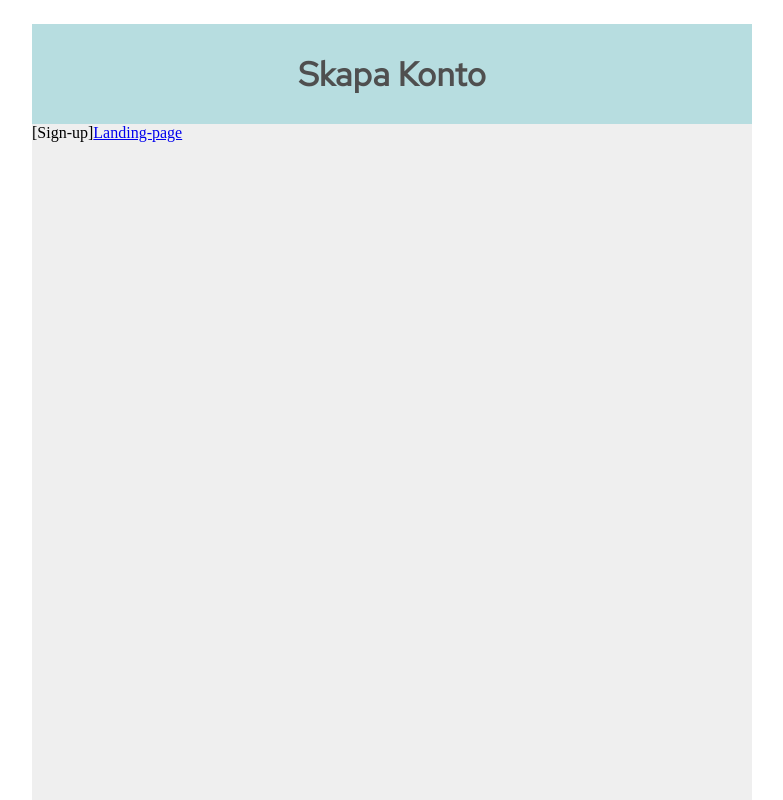
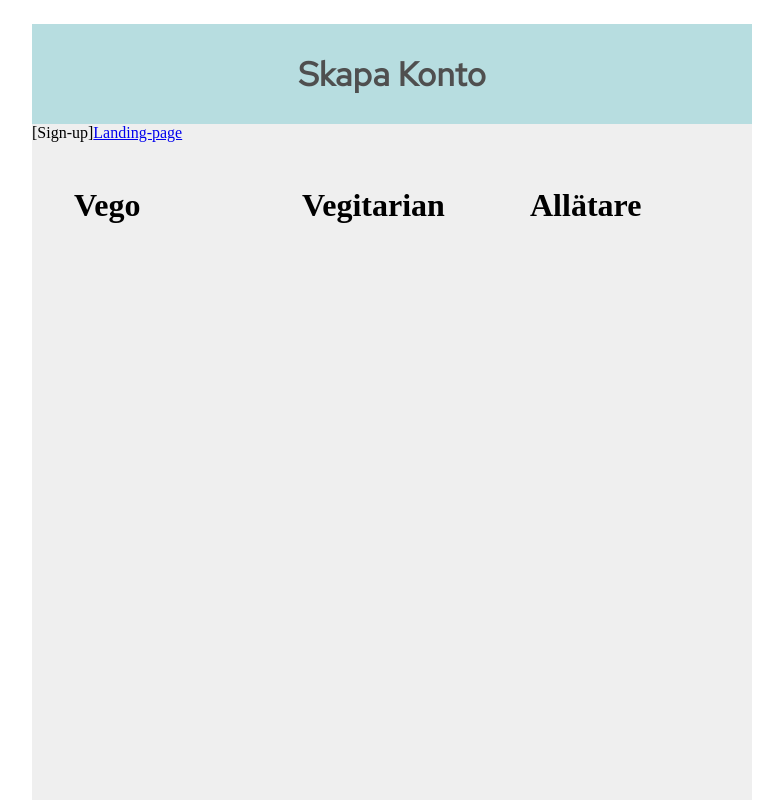
Before and after one commit to RealGobi/Project-X, a Next.js app: page /Sign-up in a window 1280 px wide. Shown: the top 800 px of the page, without its empty margins (248-1031 px from the left). Built offline with nearby package versions, Linux system fonts and the light colour scheme.

Commit message:
startWithBtn

```diff
--- /dev/null
+++ b/src/Components/Button/Button.js
@@ -0,0 +1,30 @@
+import React from 'react';
+import PropTypes from 'prop-types';
+
+import '../../style/main.scss';
+
+
+const buttonStyle = {
+  width: '180px',
+  height: '65px',
+  borderRadius: '4px',
+  margin: '24px',
+};
+
+const Button = ({ buttonText, bg }) => (
+  <div style={buttonStyle}>
+    <h1 className="buttonText"> { buttonText } </h1>
+  </div>
+);
+
+Button.propTypes = {
+  buttonText: PropTypes.string,
+  bg: PropTypes.string,
+};
+
+Button.defaultProps = {
+  buttonText: '',
+  bg: '#eee',
+};
+
+export default Button;
--- a/src/Components/Header/Header.js
+++ b/src/Components/Header/Header.js
@@ -10,7 +10,7 @@ const Header = ({ headLine }) => (
 );
 
 Header.propTypes = {
-  headLine: PropTypes.node,
+  headLine: PropTypes.string,
 };
 
 Header.defaultProps = {
--- a/src/pages/Sign-up.js
+++ b/src/pages/Sign-up.js
@@ -3,9 +3,13 @@ import Link from 'next/link';
 
 import Page from '../Components/Page/Page';
 import Header from '../Components/Header/Header';
+import Button from '../Components/Button/Button';
 
 export default function SignUp() {
   const headLine = 'Skapa Konto';
+  const buttonText1 = 'Vego';
+  const buttonText2 = 'Vegitarian';
+  const buttonText3 = 'Allätare';
   return (
     <div>
       <Page>
@@ -14,6 +18,11 @@ export default function SignUp() {
         <Link href="/Landing-page">
           <a>Landing-page</a>
         </Link>
+        <div className="select-button">
+          <Button buttonText={buttonText1} />
+          <Button buttonText={buttonText2} />
+          <Button buttonText={buttonText3} />
+        </div>
       </Page>
     </div>
   );
--- a/src/style/_global.scss
+++ b/src/style/_global.scss
@@ -7,6 +7,13 @@
     justify-content: center;
 }
 
+// margin
+
+%betweenElement {
+    margin: 24px;
+}
+
+
 // font styles
 
 %header2 {
--- a/src/style/main.scss
+++ b/src/style/main.scss
@@ -25,11 +25,15 @@ html {
             background: $dinner_Blue;
 
             .headLine {
-                @extend %center;
                 margin: 0;
                 line-height: 100px;
+                @extend %center;
                 @extend %header2;
             }
         }
+
+        .select-button {
+            @extend %center;
+        }
     }
 }
```
